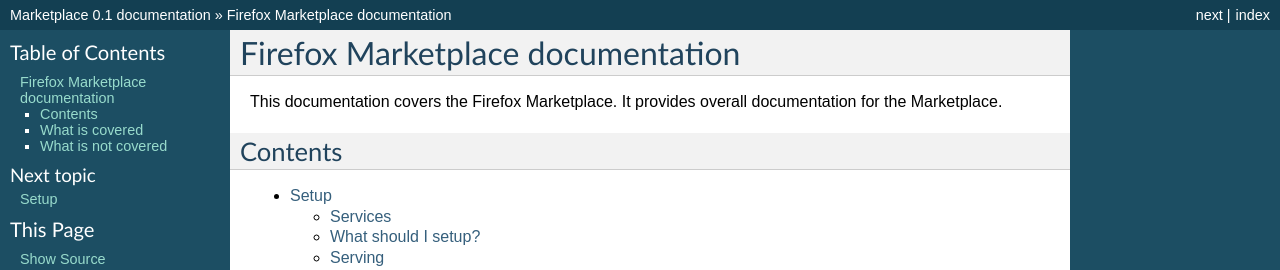
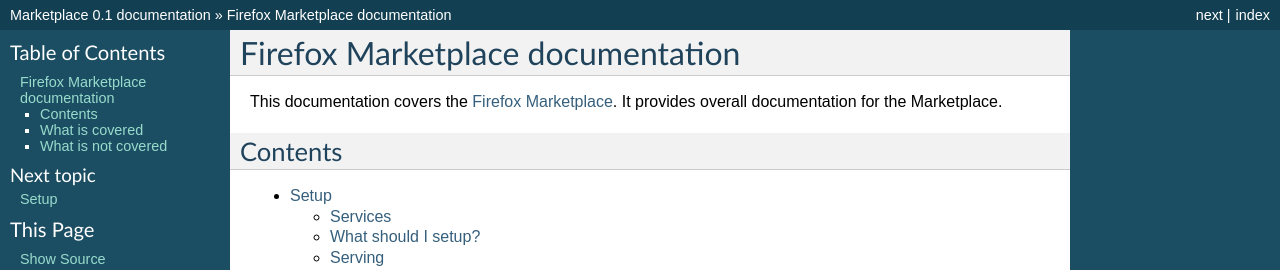
Before and after one commit to mozilla/marketplace-docs, a Sphinx documentation site: the page built from docs/index.rst, in a window 1280 px wide. Shown: the top 270 px of the page. Built offline with Sphinx 7.4.7, drawn with Linux system fonts in a browser that asks for light colours; part of the change alters nothing that is shown.

```diff
--- a/docs/index.rst
+++ b/docs/index.rst
@@ -1,8 +1,10 @@
 Firefox Marketplace documentation
 =======================================
 
-This documentation covers the Firefox Marketplace. It provides overall
+This documentation covers the `Firefox Marketplace`_. It provides overall
 documentation for the Marketplace.
+
+.. _`Firefox Marketplace`: https://marketplace.firefox.com/
 
 Contents
 --------
```
